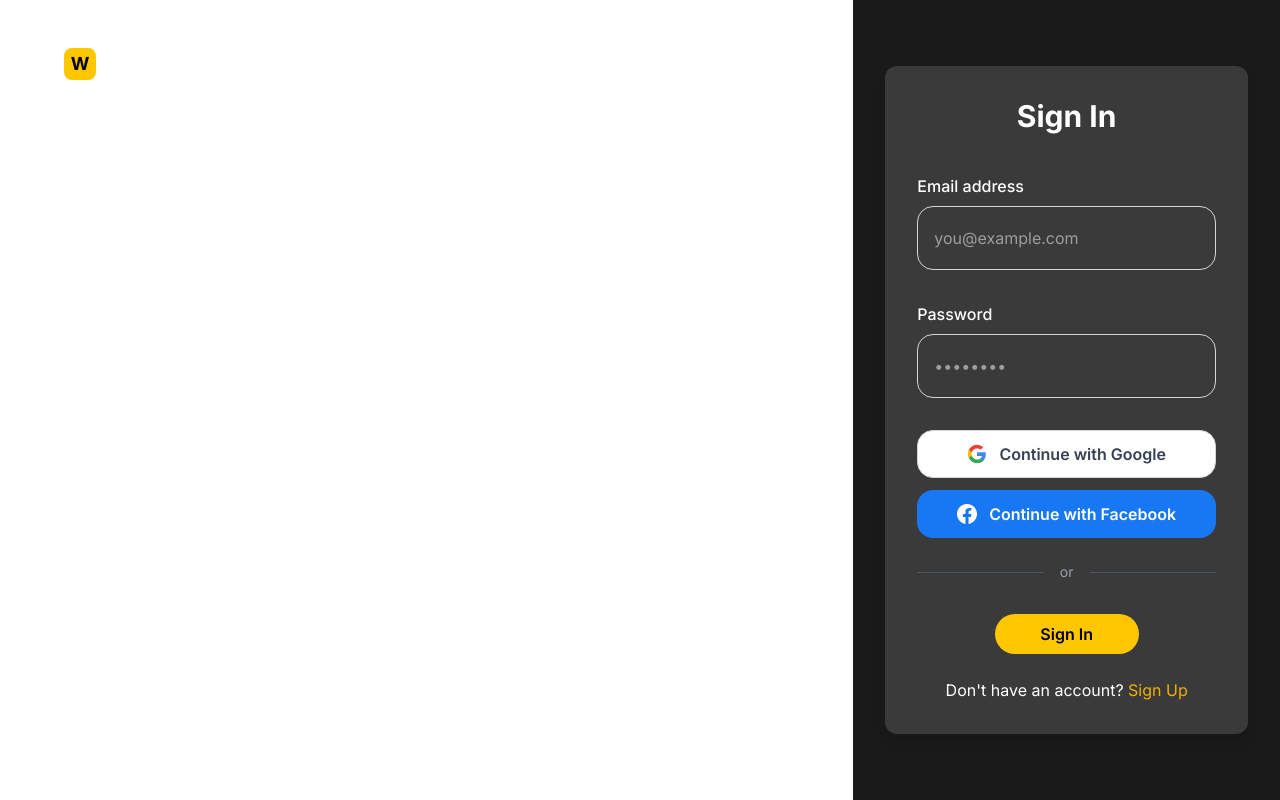
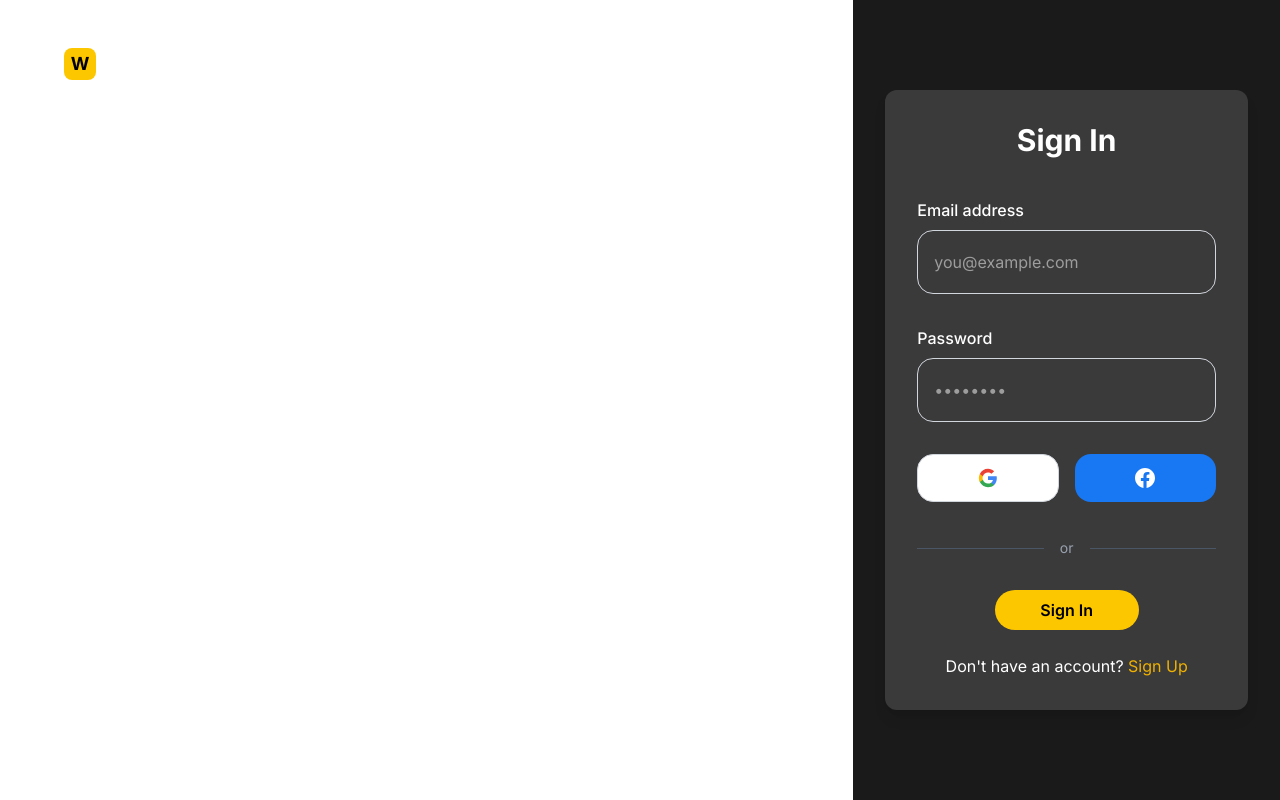
Before and after one commit to PaulP1406/Wealth-Pilot, a Next.js app in the folder wealth-wise/: page /signin in a window 1280 px wide. Shown: the top 800 px of the page. Built offline with nearby package versions, Linux system fonts and the light colour scheme; grey boxes are pictures that could not be loaded.

Commit message:
google, facebook buttons update

```diff
--- a/wealth-wise/src/app/signin/page.tsx
+++ b/wealth-wise/src/app/signin/page.tsx
@@ -44,28 +44,26 @@ export default function SignInPage() {
                             />
                         </div>
 
-                        <div className="w-full mt-8 space-y-3">
+                        <div className="w-full mt-8 space-y-3 grid grid-cols-2 gap-4">
                             <button
                                 type="button"
                                 className="w-full h-12 bg-white text-gray-700 font-semibold py-2 px-4 rounded-2xl border border-gray-300 hover:bg-gray-50 transition-colors flex items-center justify-center"
                             >
-                                <svg className="w-5 h-5 mr-3" viewBox="0 0 24 24">
+                                <svg className="w-5 h-5 flex items-center justify-center" viewBox="0 0 24 24">
                                     <path fill="#4285F4" d="M22.56 12.25c0-.78-.07-1.53-.2-2.25H12v4.26h5.92c-.26 1.37-1.04 2.53-2.21 3.31v2.77h3.57c2.08-1.92 3.28-4.74 3.28-8.09z"/>
                                     <path fill="#34A853" d="M12 23c2.97 0 5.46-.98 7.28-2.66l-3.57-2.77c-.98.66-2.23 1.06-3.71 1.06-2.86 0-5.29-1.93-6.16-4.53H2.18v2.84C3.99 20.53 7.7 23 12 23z"/>
                                     <path fill="#FBBC05" d="M5.84 14.09c-.22-.66-.35-1.36-.35-2.09s.13-1.43.35-2.09V7.07H2.18C1.43 8.55 1 10.22 1 12s.43 3.45 1.18 4.93l2.85-2.22.81-.62z"/>
                                     <path fill="#EA4335" d="M12 5.38c1.62 0 3.06.56 4.21 1.64l3.15-3.15C17.45 2.09 14.97 1 12 1 7.7 1 3.99 3.47 2.18 7.07l3.66 2.84c.87-2.6 3.3-4.53 6.16-4.53z"/>
                                 </svg>
-                                Continue with Google
                             </button>
 
                             <button
                                 type="button"
                                 className="w-full h-12 bg-[#1877F2] text-white font-semibold py-2 px-4 rounded-2xl hover:bg-[#166FE5] transition-colors flex items-center justify-center"
                             >
-                                <svg className="w-5 h-5 mr-3" fill="currentColor" viewBox="0 0 24 24">
+                                <svg className="w-5 h-5 flex items-center justify-center" fill="currentColor" viewBox="0 0 24 24">
                                     <path d="M24 12.073c0-6.627-5.373-12-12-12s-12 5.373-12 12c0 5.99 4.388 10.954 10.125 11.854v-8.385H7.078v-3.47h3.047V9.43c0-3.007 1.792-4.669 4.533-4.669 1.312 0 2.686.235 2.686.235v2.953H15.83c-1.491 0-1.956.925-1.956 1.874v2.25h3.328l-.532 3.47h-2.796v8.385C19.612 23.027 24 18.062 24 12.073z"/>
                                 </svg>
-                                Continue with Facebook
                             </button>
                         </div>
 
```
